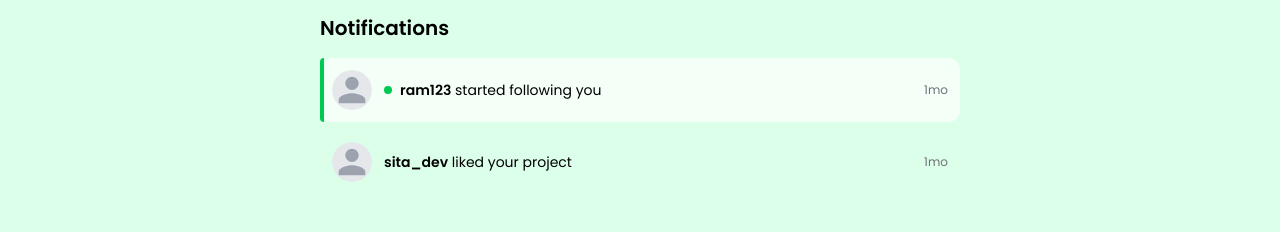
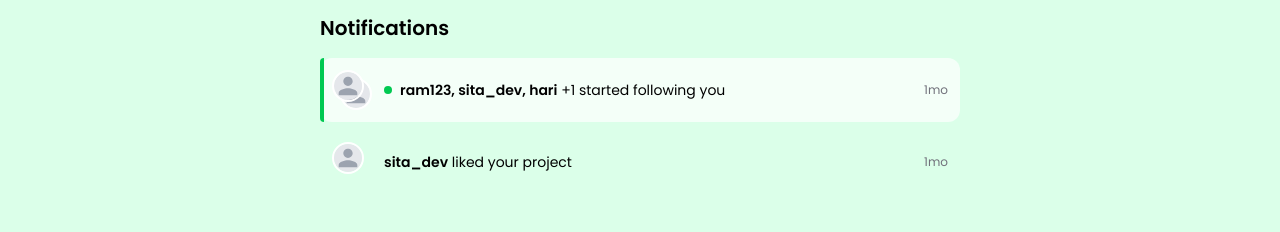
Before and after one commit to gitbhusalhubpramish/todoapp, a Next.js app in the folder todo/: page /notification in a window 1280 px wide. Shown: the part 122-354 px from the top of the page. Built offline with nearby package versions, Linux system fonts and the light colour scheme; no server answers.

Commit message:
made fe for be return datasrtruct

```diff
--- a/todo/app/(protected)/notification/page.js
+++ b/todo/app/(protected)/notification/page.js
@@ -6,14 +6,21 @@ import Image from "next/image";
 const dummyNotifications = [
 	{
 		type: "follow",
-		user: { username: "ram123", profilePic: "/profile.svg" },
+		user: [
+			{ username: "ram123", profilePic: "/profile.svg" },
+			{ username: "sita_dev", profilePic: "/profile.svg" },
+			{ username: "hari", profilePic: "/profile.svg" },
+			{ username: "gita", profilePic: "/profile.svg" },
+		],
 		entity: "/arepeat10000/followers",
 		createdAt: "2026-05-02T12:00:00Z",
 		read: false,
 	},
 	{
 		type: "like",
-		user: { username: "sita_dev", profilePic: "/profile.svg" },
+		user: [
+			{ username: "sita_dev", profilePic: "/profile.svg" },
+		],
 		entity: "/arepeat10000/fsda",
 		createdAt: "2026-05-02T10:30:00Z",
 		read: true,
@@ -37,7 +44,6 @@ function timeAgo(date) {
 	return "now";
 }
 
-
 export default function NotificationsPage() {
 	return (
 		<div className="min-h-screen bg-[#dbffe9] dark:bg-[#0b1120] dark:text-white">
@@ -45,11 +51,17 @@ export default function NotificationsPage() {
 				<h1 className="text-xl font-semibold mb-4">Notifications</h1>
 
 				<div className="flex flex-col gap-2">
-					{dummyNotifications.map((notif, index) => (
+					{dummyNotifications.map((notif, index) => {
+						const users = notif.user || [];
+
+						const firstThree = users.slice(0, 3);
+						const remaining = users.length - 3;
+
+						return (
 							<Link
 								key={index}
 								href={notif.entity}
-							className={` relative flex items-center gap-3 p-3 rounded-xl transition
+								className={`relative flex items-center gap-3 p-3 rounded-xl transition
 									${
 										!notif.read
 											? "bg-white/70 dark:bg-zinc-900/60"
@@ -57,21 +69,28 @@ export default function NotificationsPage() {
 									}
 								`}
 							>
-							{/* Left unread bar */}
+								{/* unread bar */}
 								{!notif.read && (
 									<div className="absolute left-0 top-0 h-full w-1 bg-green-500 rounded-l-xl" />
 								)}
 
-							{/* Profile */}
+								{/* profile pics (stacked) */}
+								<div className="relative w-10 h-10">
+									{users.slice(0, 2).map((u, i) => (
 										<Image
-								src={notif.user.profilePic}
+											key={i}
+											src={u.profilePic}
 											alt="pfp"
-								width={40}
-								height={40}
-								className="rounded-full"
+											width={32}
+											height={32}
+											className={`rounded-full border-2 border-white dark:border-[#0b1120] absolute
+												${i === 0 ? "left-0 top-0 z-10" : "right-0 bottom-0 z-0"}
+											`}
 										/>
+									))}
+								</div>
 
-							{/* Content */}
+								{/* content */}
 								<div className="flex-1 text-sm flex items-center gap-2">
 									{!notif.read && (
 										<div className="w-2 h-2 bg-green-500 rounded-full" />
@@ -79,20 +98,31 @@ export default function NotificationsPage() {
 
 									<span>
 										<span className="font-semibold">
-										<Link href={`/${notif.user.username}`}>{notif.user.username}</Link>
-									</span>{" "}
+											{firstThree.map((u, i) => (
+												<span key={i}>
+													<Link href={`/${u.username}`}>
+														{u.username}
+													</Link>
+													{i < firstThree.length - 1 && ", "}
+												</span>
+											))}
+										</span>
+
+										{remaining > 0 && ` +${remaining}`}{" "}
+
 										{notif.type === "follow"
 											? "started following you"
 											: "liked your project"}
 									</span>
 								</div>
 
-							{/* Time */}
+								{/* time */}
 								<div className="text-xs text-zinc-500 whitespace-nowrap">
 									{timeAgo(notif.createdAt)}
 								</div>
 							</Link>
-					))}
+						);
+					})}
 				</div>
 			</div>
 		</div>
```
Lines whose indentation alone changed are shown as unchanged.
